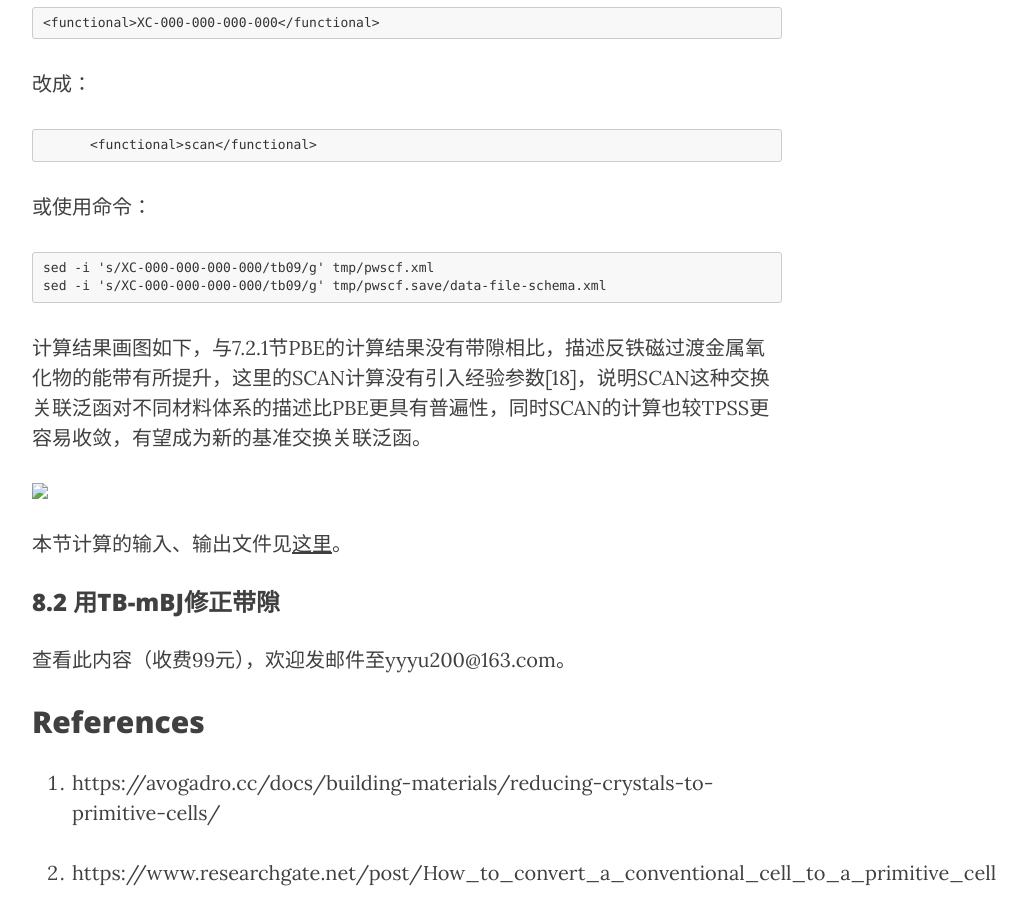
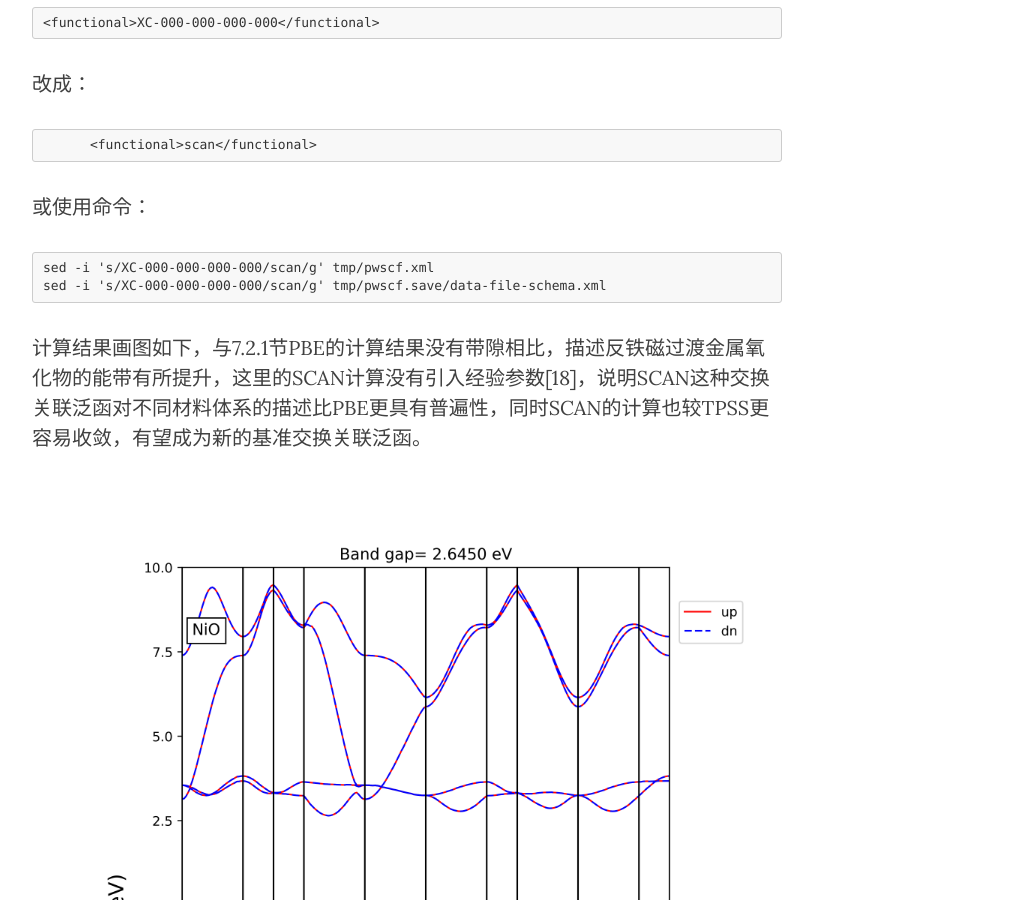
Before and after one commit to yyyu200/DFTbook, a Jekyll site: the page built from _posts/2019-04-01-HandsOn.md, in a window 1280 px wide and 900 px high, scrolled down 63583 px. Shown: the whole window, without its empty margins (233-1260 px from the left). Built offline with Jekyll 4.4.1, drawn with Linux system fonts in a browser that asks for light colours; nearby versions of some CDN libraries; formulas are drawn with MathJax 3; comment, search, counter and statistics services are not loaded.

Commit message:
modify at 20200702-14:40:39-di

````diff
--- a/_posts/2019-04-01-HandsOn.md
+++ b/_posts/2019-04-01-HandsOn.md
@@ -2243,8 +2243,8 @@ bands.x计算在目前版本(6.5)还有一个小问题，即出现如下报错
 或使用命令：
 
 ```
-sed -i 's/XC-000-000-000-000/tb09/g' tmp/pwscf.xml
-sed -i 's/XC-000-000-000-000/tb09/g' tmp/pwscf.save/data-file-schema.xml
+sed -i 's/XC-000-000-000-000/scan/g' tmp/pwscf.xml
+sed -i 's/XC-000-000-000-000/scan/g' tmp/pwscf.save/data-file-schema.xml
 ```
 
 计算结果画图如下，与7.2.1节PBE的计算结果没有带隙相比，描述反铁磁过渡金属氧化物的能带有所提升，这里的SCAN计算没有引入经验参数[18]，说明SCAN这种交换关联泛函对不同材料体系的描述比PBE更具有普遍性，同时SCAN的计算也较TPSS更容易收敛，有望成为新的基准交换关联泛函。
````
Also changed, not shown: img/NiO-scan-band.png (added), 2 other files.
